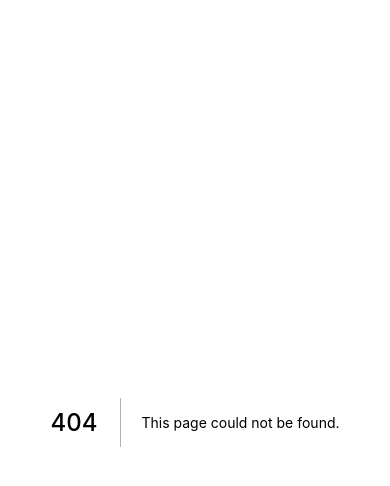
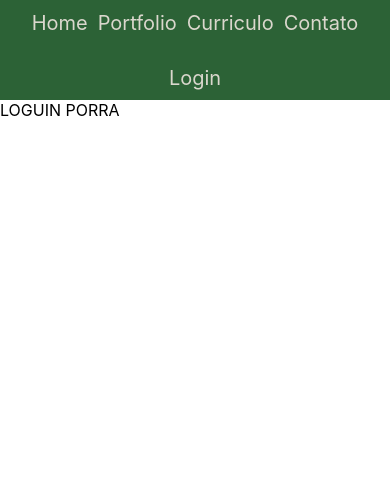
Before and after one commit to Pedro-Grimaldi-Hansel/Portfolio-NextJs, a Next.js app in the folder portfolio-nextjs/: page /Login in a window 390 px wide. Before the commit this address had no page. Shown: the top 486 px of the page. Built offline with nearby package versions, Linux system fonts and the light colour scheme.

Commit message:
navbar pronta mas n bonita

```diff
--- /dev/null
+++ b/portfolio-nextjs/components/NavBar/NavBar.module.scss
@@ -0,0 +1,97 @@
+.NavBar{
+    color: #DAD7CD;
+    display: flex;
+    justify-content: space-between;
+    font-size: 20px;
+    background-color: rgba(44,98,54,1);
+
+    .linksResponsivos{
+        display: none;
+    }
+
+    .linkHome{
+        display: flex;
+        align-items: center;
+        text-align: left;
+        height: 50px;
+
+        a{
+            transition: 150ms;
+            margin-left : 45px;
+            color: #DAD7CD;
+            text-decoration: none
+        }
+
+        a:hover{
+            transform: scale(1.1);
+        }
+    }
+
+    .links{
+        display: flex;
+        align-items: center;
+        text-align: right;
+        height: 50px;
+
+        a{
+            transition: 150ms;
+            margin-right: 45px;
+            color: #DAD7CD;
+            text-decoration: none;
+        }
+        a:hover
+        {
+            transform: scale(1.1);
+        }
+    }
+}
+@media ( max-width: 600px){
+    .NavBar{
+        justify-content: center;
+
+        .linkHome{
+            display: none;
+        }
+        .links{
+            display: none;
+        }
+        .linksResponsivos{
+            display: flex;
+            align-items: center;
+            justify-content: center;
+            height: 50px;
+            margin-left: 30px;
+            margin-right: 30px;
+            gap: 10px;
+
+            a{
+                transition: 150ms;
+                color: #DAD7CD;
+                text-decoration: none
+            }
+
+            a:hover{
+                transform: scale(1.1);
+            }
+        }
+    }
+}
+@media ( max-width: 425px){
+    .NavBar{
+        margin: 0;
+        height: 100px;
+
+        .linksResponsivos{
+            display: flex;
+            flex-wrap: wrap;
+            height: 100px;
+
+            a{
+                transition: 150ms;
+                color: #DAD7CD;
+                text-decoration: none
+            }
+        }
+
+    }
+}
--- /dev/null
+++ b/portfolio-nextjs/components/NavBar/index.tsx
@@ -0,0 +1,31 @@
+import Link from "next/link";
+import React from "react";
+import styles from "./Navbar.module.scss";
+
+const Navbar = () => {
+  return (
+    <header className={styles.NavBar}>
+
+        <div className={styles.linkHome}>
+          <Link href="/">Home</Link>
+        </div>
+        <div className={styles.links}>
+          <Link href="/Portfolio">Portfolio</Link>
+          <Link href="/Curriculo">Curriculo</Link>
+          <Link href="/Contato">Contato</Link>
+          <Link href="/Login">Login</Link>
+        </div>
+
+
+        <div className={styles.linksResponsivos}>
+            <Link href="/">Home</Link>
+            <Link href="/Portfolio">Portfolio</Link>
+            <Link href="/Curriculo">Curriculo</Link>
+            <Link href="/Contato">Contato</Link>
+            <Link href="/Login">Login</Link>
+        </div>
+    </header>
+  );
+};
+
+export default Navbar;
--- a/portfolio-nextjs/package.json
+++ b/portfolio-nextjs/package.json
@@ -11,7 +11,8 @@
   "dependencies": {
     "next": "12.3.1",
     "react": "18.2.0",
-    "react-dom": "18.2.0"
+    "react-dom": "18.2.0",
+    "sass": "^1.55.0"
   },
   "devDependencies": {
     "@types/node": "18.8.5",
--- /dev/null
+++ b/portfolio-nextjs/pages/Login.tsx
@@ -0,0 +1,16 @@
+import type { NextPage } from 'next'
+import Navbar from '../components/NavBar'
+import styles from '../styles/Home.module.css'
+
+const Login = () => {
+  return (
+    <>
+        <Navbar/>
+        <div className="section">
+          LOGUIN PORRA
+        </div>
+    </>
+  )
+}
+
+export default Login
```
Also changed, not shown: portfolio-nextjs/pages/Contato.tsx (added, +16 -0 lines), portfolio-nextjs/pages/Curriculo.tsx (added, +16 -0 lines), portfolio-nextjs/pages/Portfolio.tsx (added, +16 -0 lines), portfolio-nextjs/pages/index.tsx (+7 -4 lines), 2 other files (tests, documents, lock files or other folders).
